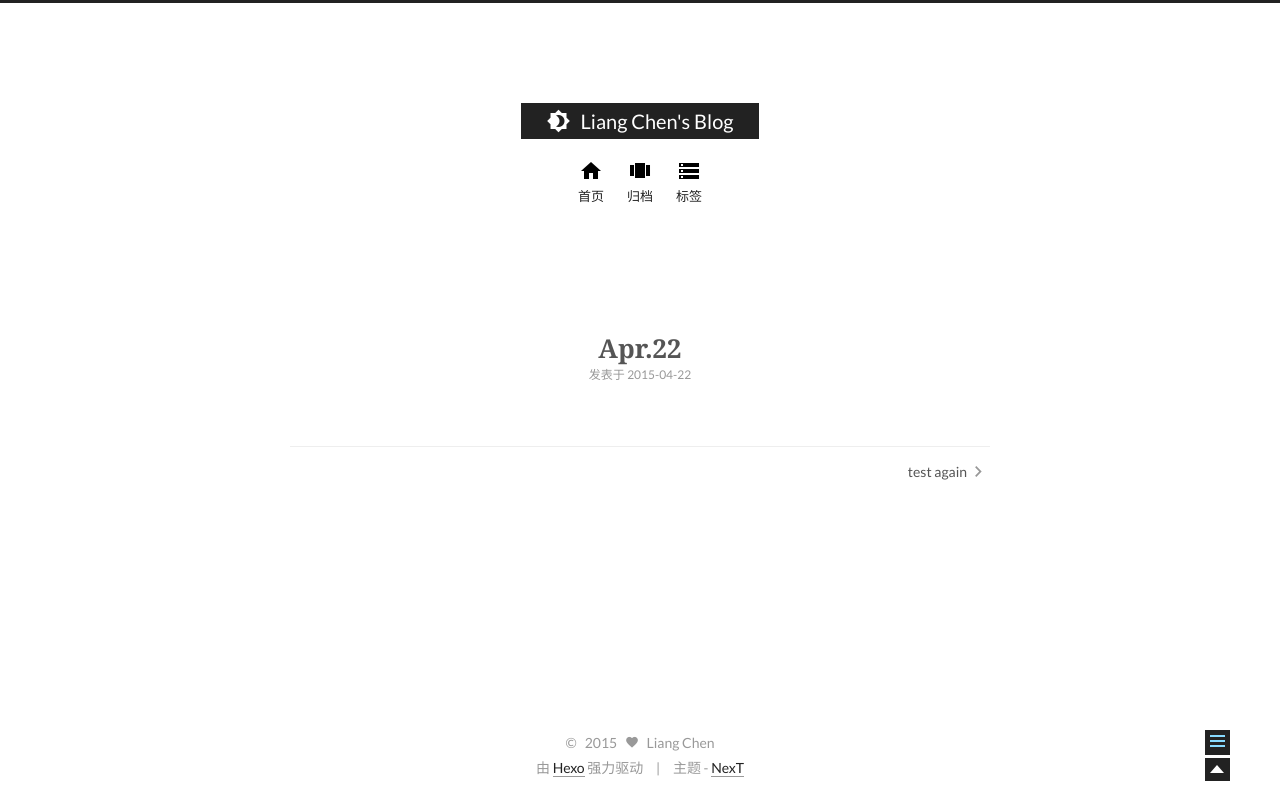
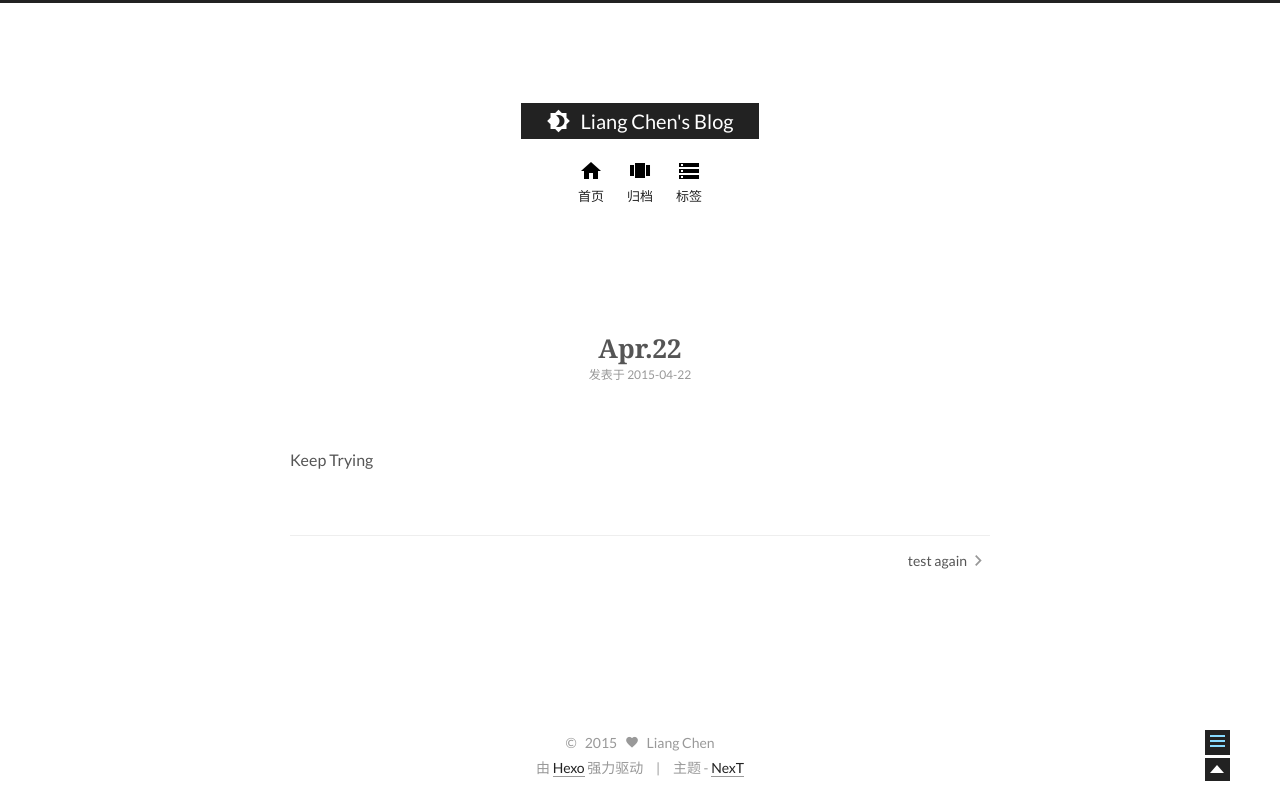
Before and after one commit to lc33/blog, a plain HTML site: page 2015/04/22/Apr-22/index.html in a window 1280 px wide. Drawn offline with Linux system fonts and the light colour scheme.

Commit message:
Site updated: 2015-04-22 15:16:21

```diff
--- a/2015/04/22/Apr-22/index.html
+++ b/2015/04/22/Apr-22/index.html
@@ -133,6 +133,7 @@
 
 
 
+          <p>Keep Trying</p>
 
 
       </div>
```
Also changed, not shown: index.html (+1 -0 lines).
